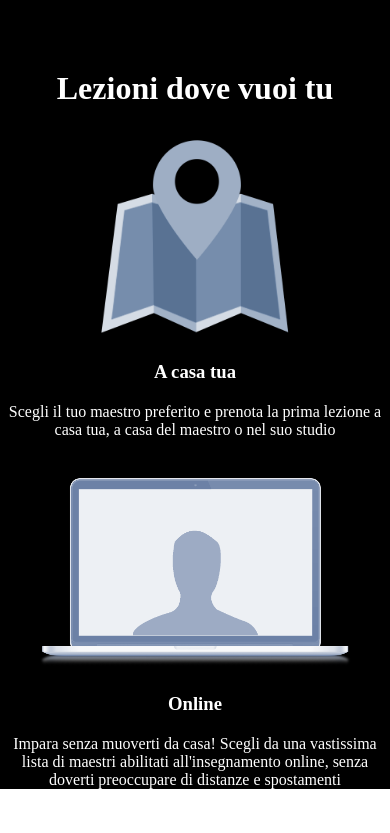
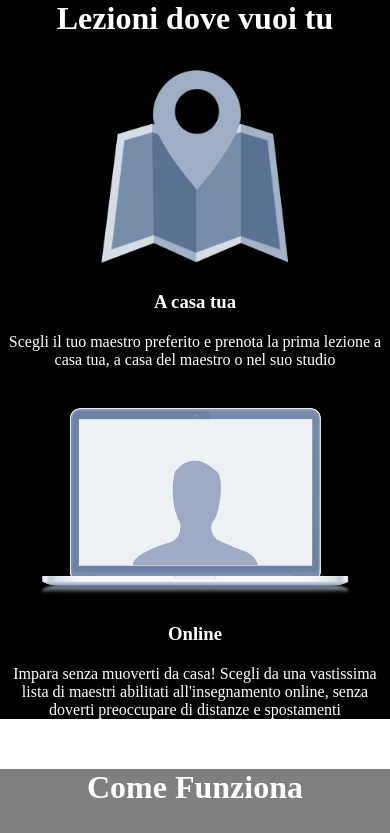
Before and after one commit to niccolosantelli/html-css-resp-wannabe-12bool, a plain HTML site: page index.html in a window 390 px wide. Shown: the top 833 px of the page. Drawn offline with Linux system fonts and the light colour scheme.

Commit message:
Titolo h1
cambiato titolo in h1 responsive

```diff
--- a/css/style.css
+++ b/css/style.css
@@ -72,6 +72,10 @@ p{
       color: white;
     }
 
+    .col-sm-12 h1{
+      margin-top: 0;
+    }
+
 
 
 }
```
